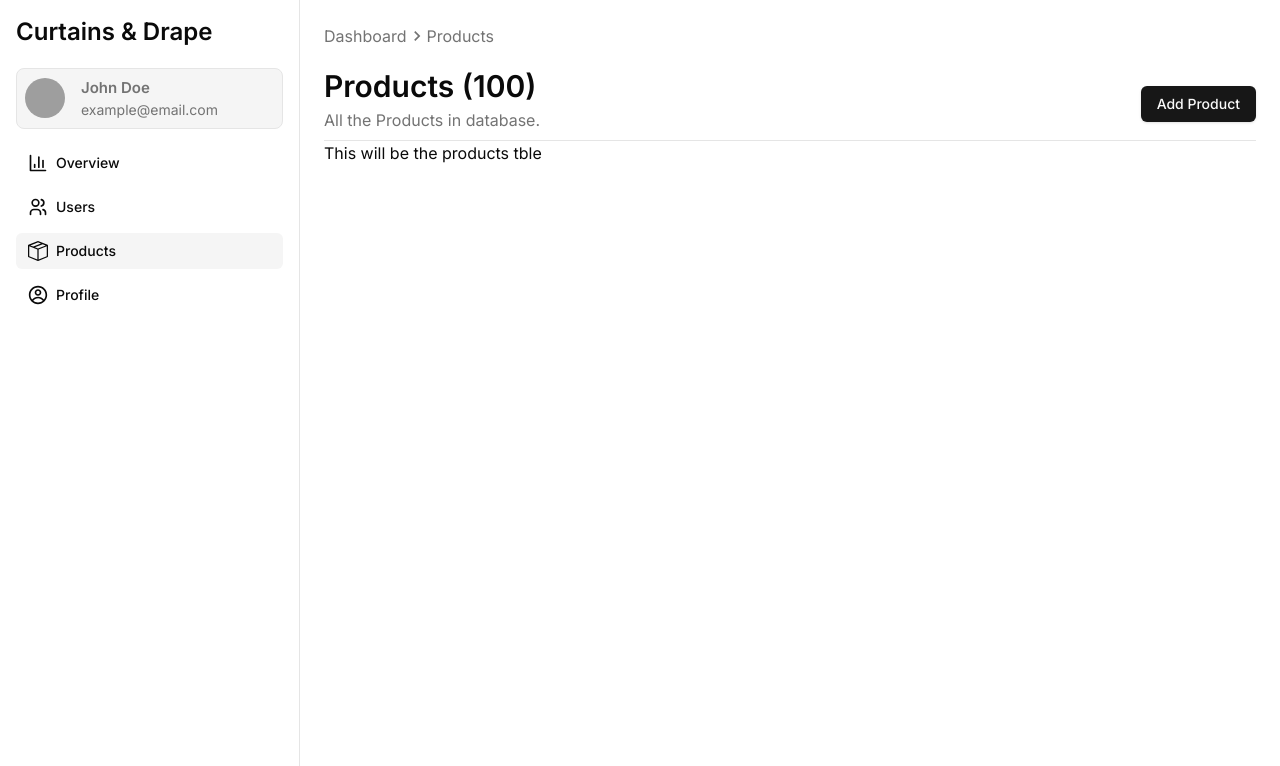
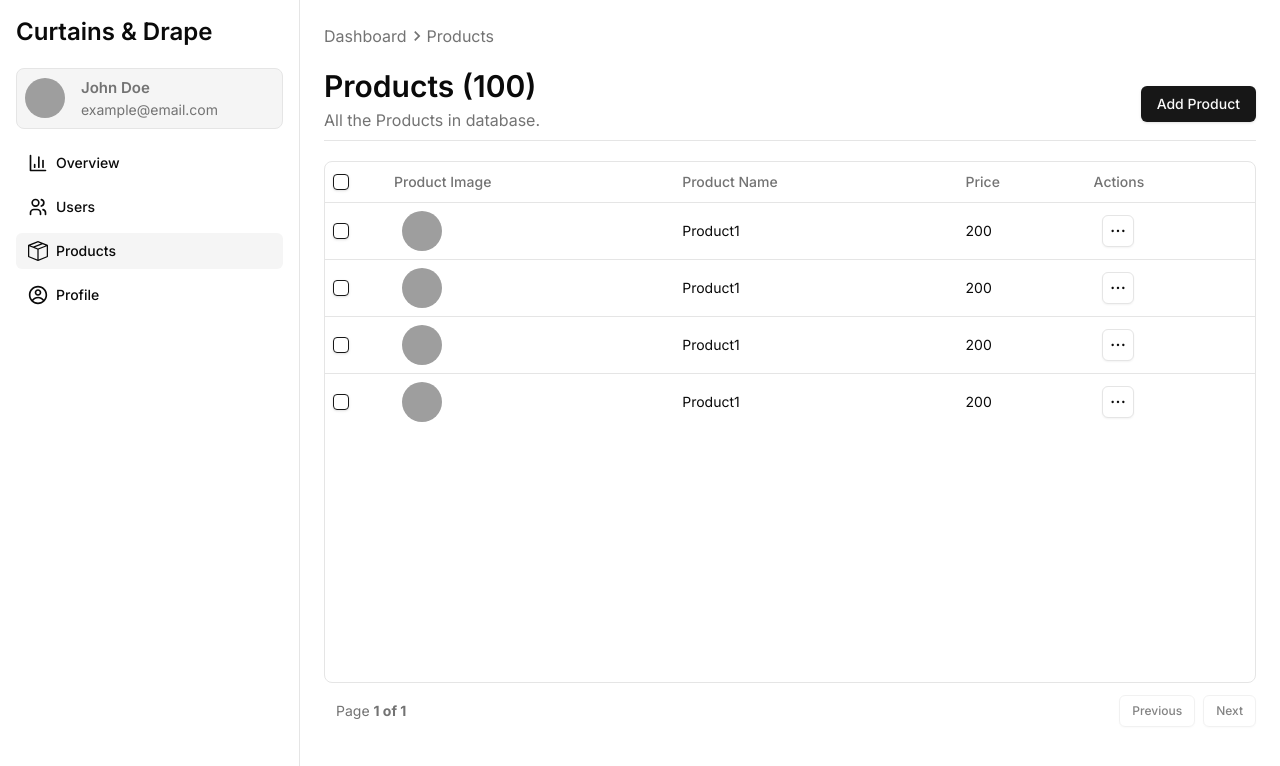
Before and after one commit to frustrated018/curtains-and-drapes, a Next.js app: page /admin-dashboard/products in a window 1280 px wide. Shown: the top 766 px of the page. Built offline with nearby package versions, Linux system fonts and the light colour scheme; grey boxes are pictures that could not be loaded.

Commit message:
Basic table done
Did the basic version of the table
But stuck on selecting all rows at the same time
the headers dosn't take the table prop or any other prop for that matter

```diff
--- a/src/app/(dashboard)/admin-dashboard/products/page.js
+++ b/src/app/(dashboard)/admin-dashboard/products/page.js
@@ -6,6 +6,7 @@ import { MdKeyboardArrowRight } from "react-icons/md";
 const ProductsPage = () => {
   //! Dummy data
   const data = dummyProductsData;
+
 
   return (
     <section className="min-h-screen p-3 lg:p-6">
@@ -26,7 +27,7 @@ const ProductsPage = () => {
         <Button>Add Product</Button>
       </section>
       {/* //* Table  */}
-      <ProductsTable data={data} />
+      <ProductsTable data={data}/>
     </section>
   );
 };
--- /dev/null
+++ b/src/components/dashboard/products-table/products-column.js
@@ -0,0 +1,87 @@
+import { Avatar, AvatarFallback } from "@/components/ui/avatar";
+import { Button } from "@/components/ui/button";
+import { Checkbox } from "@/components/ui/checkbox";
+import {
+  DropdownMenu,
+  DropdownMenuContent,
+  DropdownMenuTrigger,
+} from "@/components/ui/dropdown-menu";
+import { AvatarImage } from "@radix-ui/react-avatar";
+import { DotsHorizontalIcon } from "@radix-ui/react-icons";
+
+export const productsColumn = [
+  {
+    id: "select",
+    header: ({ row }) => {
+      console.log(row);
+      return (
+        <Checkbox
+          //   checked={table.getIsAllPageRowsSelected()}
+          //   onCheckedChange={(value) => table.toggleAllPageRowsSelected(!!value)}
+          aria-label="Select all"
+        />
+      );
+    },
+    cell: ({ row }) => {
+      //   console.log(row);
+      return (
+        <Checkbox
+          checked={row.getIsSelected()}
+          onCheckedChange={(value) => row.toggleSelected(!!value)}
+          aria-label="Select row"
+        />
+      );
+    },
+  },
+  {
+    header: "Product Image",
+    cell: ({ row }) => {
+      //   console.log(row.original.pictures[0].img1);
+      return (
+        <div className="pl-2">
+          <Avatar className="h-10 w-10">
+            <AvatarImage
+              src={row.original?.pictures[0]?.img1}
+              alt="Product Image"
+              className="h-10 w-10"
+            />
+            <AvatarFallback>product image</AvatarFallback>
+          </Avatar>
+        </div>
+      );
+    },
+  },
+  {
+    accessorKey: "name",
+    header: "Product Name",
+    cell: ({ row }) => <div className="capitalize">{row.getValue("name")}</div>,
+  },
+
+  {
+    // TODO: Update this to a button and Make it sort by price
+    accessorKey: "price",
+    header: "Price",
+    cell: ({ row }) => <div>{row.getValue("price")}</div>,
+  },
+  {
+    header: "Actions",
+    cell: ({ row }) => {
+      return (
+        <div className="pl-2">
+          <DropdownMenu>
+            <DropdownMenuTrigger asChild>
+              <Button variant="outline" className="h-8 w-8 p-0">
+                <span className="sr-only">Open menu</span>
+                <DotsHorizontalIcon className="h-4 w-4" />
+              </Button>
+            </DropdownMenuTrigger>
+            <DropdownMenuContent className="flex flex-col gap-2">
+              <Button variant="secondary">Update</Button>
+              <Button variant="destructive">Delete</Button>
+            </DropdownMenuContent>
+          </DropdownMenu>
+        </div>
+      );
+    },
+  },
+];
--- a/src/components/dashboard/products-table/products-table.jsx
+++ b/src/components/dashboard/products-table/products-table.jsx
@@ -1,10 +1,124 @@
+"use client";
+import {
+  flexRender,
+  getCoreRowModel,
+  getFilteredRowModel,
+  getPaginationRowModel,
+  useReactTable,
+} from "@tanstack/react-table";
+import {
+  Table,
+  TableBody,
+  TableCell,
+  TableHead,
+  TableHeader,
+  TableRow,
+} from "@/components/ui/table";
+import { ScrollArea } from "@/components/ui/scroll-area";
+import { Button } from "@/components/ui/button";
+import { productsColumn } from "./products-column";
 
-const ProductsTable = ({data}) => {
-    return (
-        <div>
-            This will be the products tble
+const ProductsTable = ({ data }) => {
+    const columns = productsColumn;
+  //! Table function
+  const table = useReactTable({
+    data,
+    columns,
+    getCoreRowModel: getCoreRowModel(),
+    getFilteredRowModel: getFilteredRowModel(),
+    getPaginationRowModel: getPaginationRowModel(),
+    initialState: {
+      pagination: {
+        pageSize: 15,
+        pageIndex: 0,
+      },
+    },
+  });
+
+  //   console.log(table);
+
+  return (
+    <section className="my-5">
+      <div className="h-full rounded-lg border">
+        <ScrollArea className="h-[65vh]">
+          <Table>
+            {/* //! Header */}
+            <TableHeader>
+              {table.getHeaderGroups().map((headergroup) => (
+                <TableRow key={headergroup.id}>
+                  {headergroup.headers.map((header) => {
+                    return (
+                      <TableHead key={header.id}>
+                        {flexRender(header.column.columnDef.header)}
+                      </TableHead>
+                    );
+                  })}
+                </TableRow>
+              ))}
+            </TableHeader>
+            {/* //! Rows */}
+            <TableBody>
+              {table.getRowModel().rows?.length ? (
+                table.getRowModel().rows.map((row) => (
+                  <TableRow
+                    key={row.id}
+                    data-state={row.getIsSelected() && "selected"}
+                  >
+                    {row.getVisibleCells().map((cell) => (
+                      <TableCell key={cell.id}>
+                        {flexRender(
+                          cell.column.columnDef.cell,
+                          cell.getContext(),
+                        )}
+                      </TableCell>
+                    ))}
+                  </TableRow>
+                ))
+              ) : (
+                <TableRow>
+                  <TableCell
+                    colSpan={columns.length}
+                    className="h-24 text-center"
+                  >
+                    No results.
+                  </TableCell>
+                </TableRow>
+              )}
+            </TableBody>
+          </Table>
+        </ScrollArea>
+      </div>
+      {/* //! Next & Previous Buttons */}
+      <section className="flex items-center justify-between pt-3">
+        <div className="pl-3 text-sm text-muted-foreground">
+          Page{" "}
+          <strong>
+            {table.getState().pagination.pageIndex + 1} of{" "}
+            {table.getPageCount()}
+          </strong>
         </div>
-    );
+
+        <div className="space-x-2">
+          <Button
+            variant="outline"
+            size="sm"
+            onClick={() => table.previousPage()}
+            disabled={!table.getCanPreviousPage()}
+          >
+            Previous
+          </Button>
+          <Button
+            variant="outline"
+            size="sm"
+            onClick={() => table.nextPage()}
+            disabled={!table.getCanNextPage()}
+          >
+            Next
+          </Button>
+        </div>
+      </section>
+    </section>
+  );
 };
 
 export default ProductsTable;
```
Also changed, not shown: src/lib/dummy-data.js.
